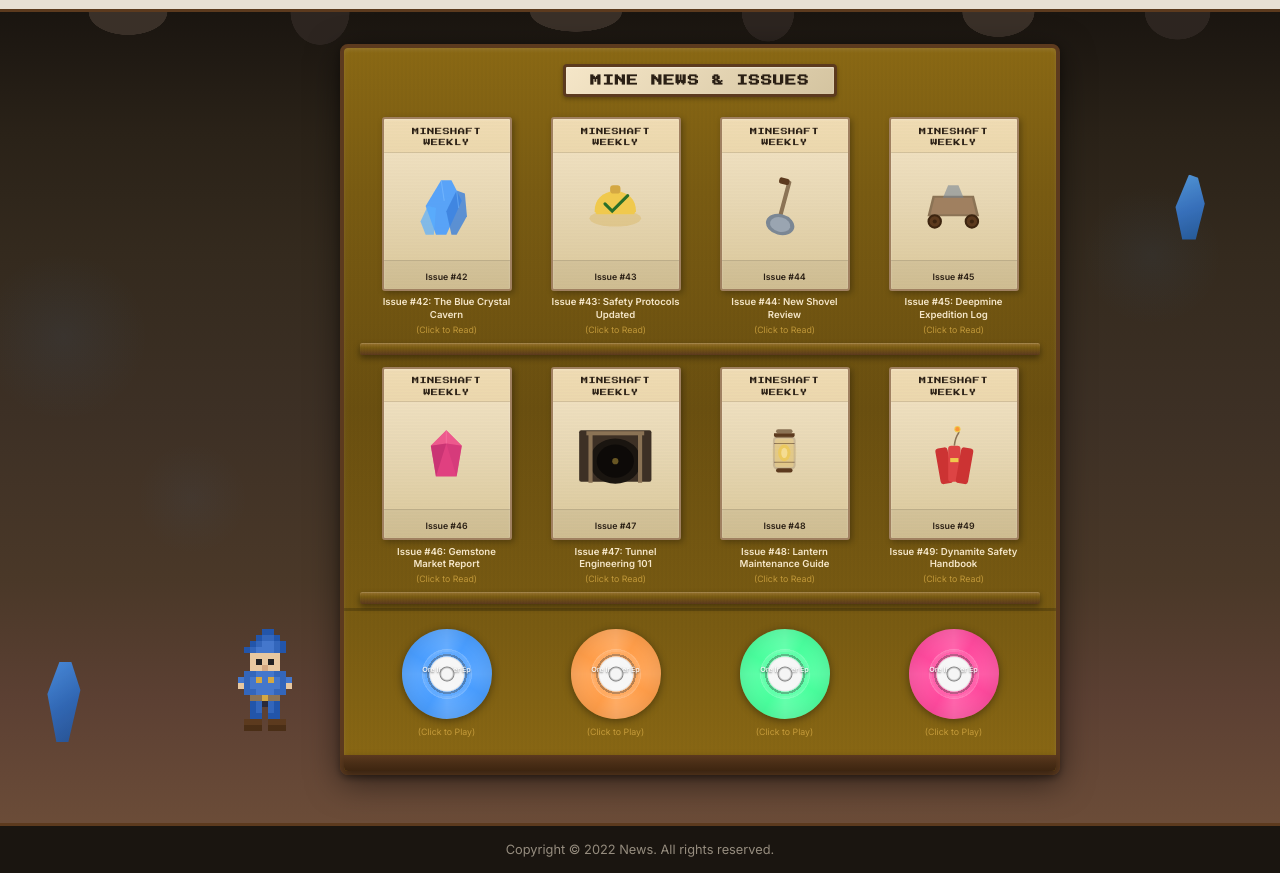
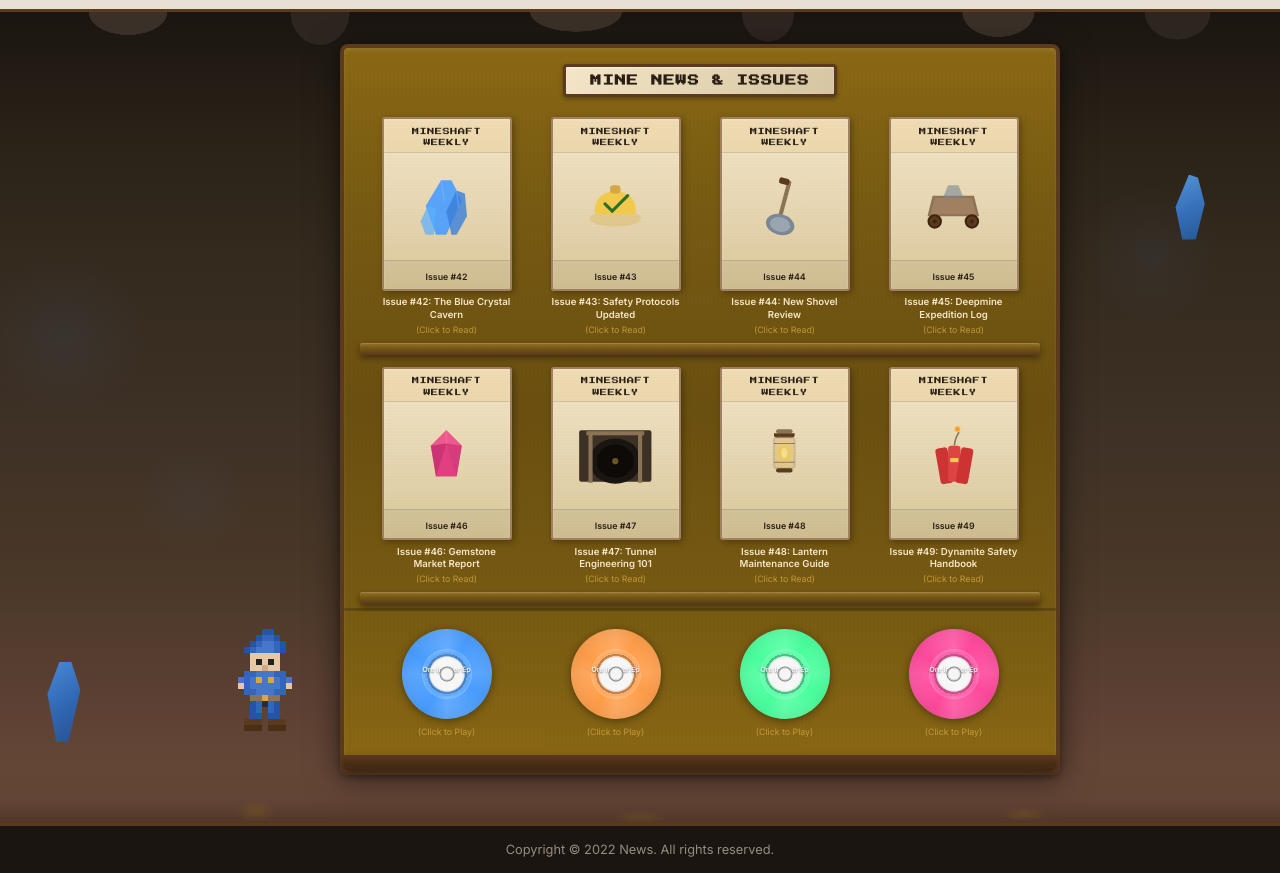
Before and after one commit to absurdity9/ore-news, a plain HTML site: page index.html in a window 1280 px wide. Shown: the part 51-924 px from the top of the page. Drawn offline with Linux system fonts and the light colour scheme.

Commit message:
feat: ground texture and final polish

```diff
--- a/css/style.css
+++ b/css/style.css
@@ -904,3 +904,19 @@ button {
     font-size: 0.8rem;
     color: rgba(232, 220, 200, 0.6);
 }
+
+/* ===== Ground dirt texture ===== */
+.cave-scene::after {
+    content: '';
+    position: absolute;
+    bottom: 0;
+    left: 0;
+    right: 0;
+    height: 60px;
+    background:
+        radial-gradient(ellipse 30px 15px at 20% 80%, rgba(139, 105, 20, 0.3) 0%, transparent 70%),
+        radial-gradient(ellipse 40px 12px at 50% 90%, rgba(139, 105, 20, 0.2) 0%, transparent 70%),
+        radial-gradient(ellipse 35px 10px at 80% 85%, rgba(139, 105, 20, 0.25) 0%, transparent 70%),
+        linear-gradient(180deg, transparent 0%, rgba(92, 64, 51, 0.5) 60%, rgba(75, 50, 38, 0.8) 100%);
+    pointer-events: none;
+}
```
